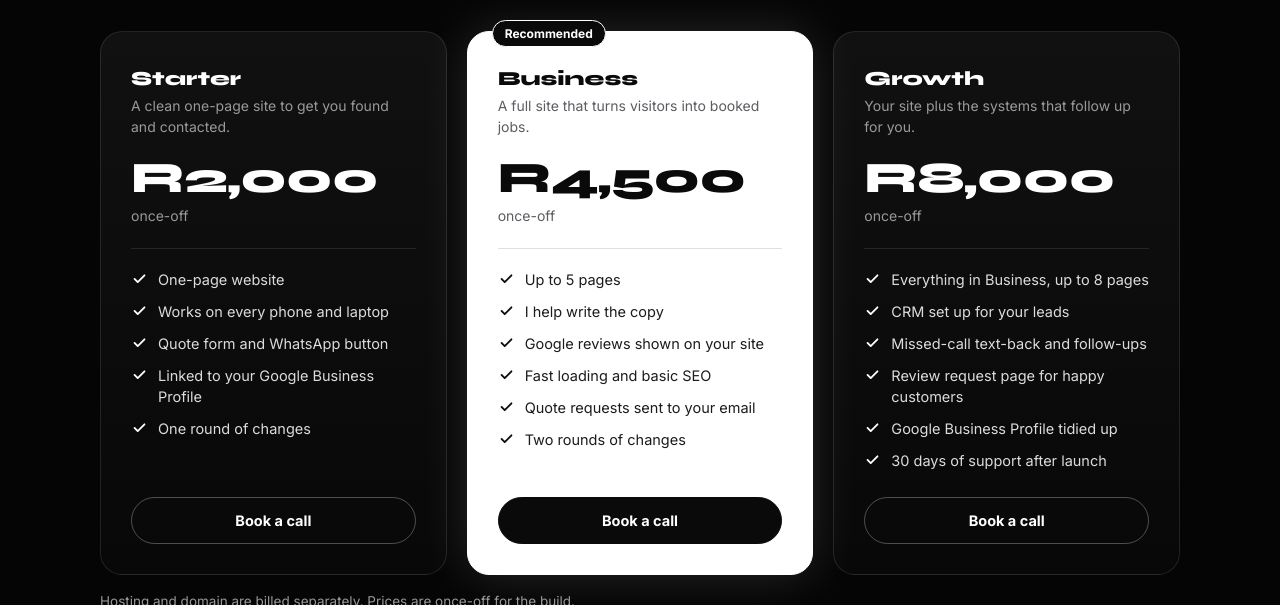
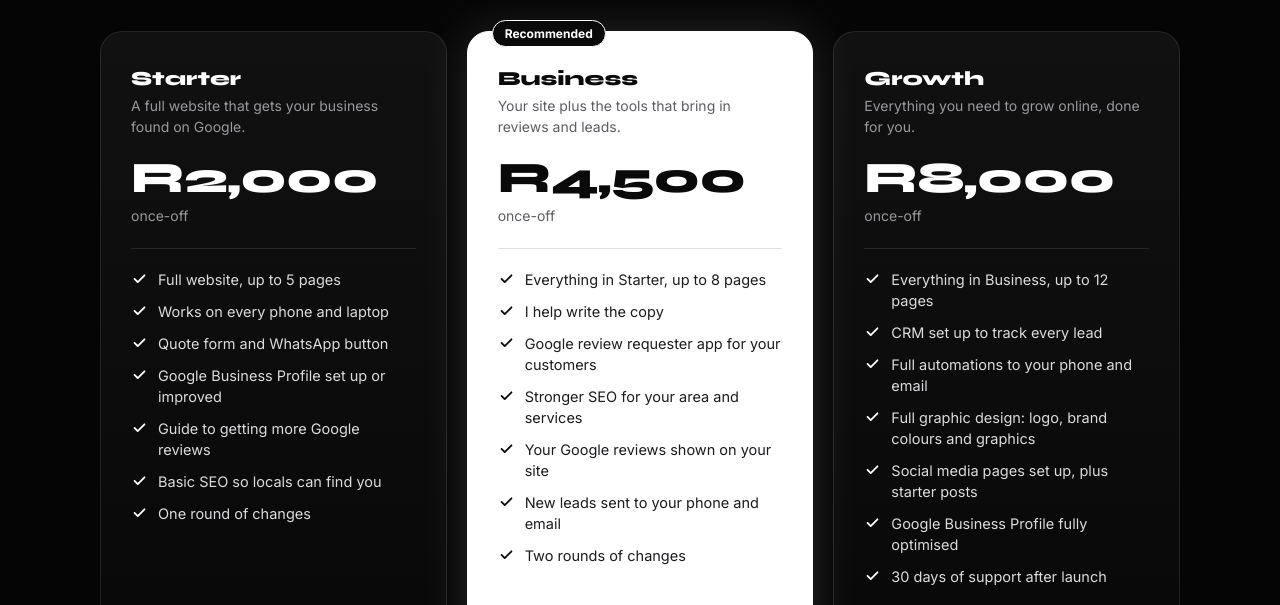
Before and after one commit to wst7figs/jp-bookedtobuilt, a plain HTML site: page index.html in a window 1280 px wide. Shown: the part 2849-3454 px from the top of the page. Drawn offline with Linux system fonts and the light colour scheme.

Commit message:
Pricing: more value in every package (full site from R2,000, review app, automations, design)
Co-Authored-By: Claude Opus 5.5 <noreply@anthropic.com>

```diff
--- a/index.html
+++ b/index.html
@@ -1011,13 +1011,15 @@
       <div class="plans">
         <div class="plan">
           <h3 class="plan-name">Starter</h3>
-          <p class="plan-for">A clean one-page site to get you found and contacted.</p>
+          <p class="plan-for">A full website that gets your business found on Google.</p>
           <p class="plan-price"><b>R2,000</b><span>once-off</span></p>
           <ul>
-            <li><svg viewBox="0 0 24 24" aria-hidden="true"><path d="M5 12.5l4.5 4.5L19 7.5"/></svg>One-page website</li>
+            <li><svg viewBox="0 0 24 24" aria-hidden="true"><path d="M5 12.5l4.5 4.5L19 7.5"/></svg>Full website, up to 5 pages</li>
             <li><svg viewBox="0 0 24 24" aria-hidden="true"><path d="M5 12.5l4.5 4.5L19 7.5"/></svg>Works on every phone and laptop</li>
             <li><svg viewBox="0 0 24 24" aria-hidden="true"><path d="M5 12.5l4.5 4.5L19 7.5"/></svg>Quote form and WhatsApp button</li>
-            <li><svg viewBox="0 0 24 24" aria-hidden="true"><path d="M5 12.5l4.5 4.5L19 7.5"/></svg>Linked to your Google Business Profile</li>
+            <li><svg viewBox="0 0 24 24" aria-hidden="true"><path d="M5 12.5l4.5 4.5L19 7.5"/></svg>Google Business Profile set up or improved</li>
+            <li><svg viewBox="0 0 24 24" aria-hidden="true"><path d="M5 12.5l4.5 4.5L19 7.5"/></svg>Guide to getting more Google reviews</li>
+            <li><svg viewBox="0 0 24 24" aria-hidden="true"><path d="M5 12.5l4.5 4.5L19 7.5"/></svg>Basic SEO so locals can find you</li>
             <li><svg viewBox="0 0 24 24" aria-hidden="true"><path d="M5 12.5l4.5 4.5L19 7.5"/></svg>One round of changes</li>
           </ul>
           <a class="plan-btn" href="book.html">Book a call</a>
@@ -1025,28 +1027,30 @@
         <div class="plan is-pick">
           <span class="plan-flag">Recommended</span>
           <h3 class="plan-name">Business</h3>
-          <p class="plan-for">A full site that turns visitors into booked jobs.</p>
+          <p class="plan-for">Your site plus the tools that bring in reviews and leads.</p>
           <p class="plan-price"><b>R4,500</b><span>once-off</span></p>
           <ul>
-            <li><svg viewBox="0 0 24 24" aria-hidden="true"><path d="M5 12.5l4.5 4.5L19 7.5"/></svg>Up to 5 pages</li>
+            <li><svg viewBox="0 0 24 24" aria-hidden="true"><path d="M5 12.5l4.5 4.5L19 7.5"/></svg>Everything in Starter, up to 8 pages</li>
             <li><svg viewBox="0 0 24 24" aria-hidden="true"><path d="M5 12.5l4.5 4.5L19 7.5"/></svg>I help write the copy</li>
-            <li><svg viewBox="0 0 24 24" aria-hidden="true"><path d="M5 12.5l4.5 4.5L19 7.5"/></svg>Google reviews shown on your site</li>
-            <li><svg viewBox="0 0 24 24" aria-hidden="true"><path d="M5 12.5l4.5 4.5L19 7.5"/></svg>Fast loading and basic SEO</li>
-            <li><svg viewBox="0 0 24 24" aria-hidden="true"><path d="M5 12.5l4.5 4.5L19 7.5"/></svg>Quote requests sent to your email</li>
+            <li><svg viewBox="0 0 24 24" aria-hidden="true"><path d="M5 12.5l4.5 4.5L19 7.5"/></svg>Google review requester app for your customers</li>
+            <li><svg viewBox="0 0 24 24" aria-hidden="true"><path d="M5 12.5l4.5 4.5L19 7.5"/></svg>Stronger SEO for your area and services</li>
+            <li><svg viewBox="0 0 24 24" aria-hidden="true"><path d="M5 12.5l4.5 4.5L19 7.5"/></svg>Your Google reviews shown on your site</li>
+            <li><svg viewBox="0 0 24 24" aria-hidden="true"><path d="M5 12.5l4.5 4.5L19 7.5"/></svg>New leads sent to your phone and email</li>
             <li><svg viewBox="0 0 24 24" aria-hidden="true"><path d="M5 12.5l4.5 4.5L19 7.5"/></svg>Two rounds of changes</li>
           </ul>
           <a class="plan-btn" href="book.html">Book a call</a>
         </div>
         <div class="plan">
           <h3 class="plan-name">Growth</h3>
-          <p class="plan-for">Your site plus the systems that follow up for you.</p>
+          <p class="plan-for">Everything you need to grow online, done for you.</p>
           <p class="plan-price"><b>R8,000</b><span>once-off</span></p>
           <ul>
-            <li><svg viewBox="0 0 24 24" aria-hidden="true"><path d="M5 12.5l4.5 4.5L19 7.5"/></svg>Everything in Business, up to 8 pages</li>
-            <li><svg viewBox="0 0 24 24" aria-hidden="true"><path d="M5 12.5l4.5 4.5L19 7.5"/></svg>CRM set up for your leads</li>
-            <li><svg viewBox="0 0 24 24" aria-hidden="true"><path d="M5 12.5l4.5 4.5L19 7.5"/></svg>Missed-call text-back and follow-ups</li>
-            <li><svg viewBox="0 0 24 24" aria-hidden="true"><path d="M5 12.5l4.5 4.5L19 7.5"/></svg>Review request page for happy customers</li>
-            <li><svg viewBox="0 0 24 24" aria-hidden="true"><path d="M5 12.5l4.5 4.5L19 7.5"/></svg>Google Business Profile tidied up</li>
+            <li><svg viewBox="0 0 24 24" aria-hidden="true"><path d="M5 12.5l4.5 4.5L19 7.5"/></svg>Everything in Business, up to 12 pages</li>
+            <li><svg viewBox="0 0 24 24" aria-hidden="true"><path d="M5 12.5l4.5 4.5L19 7.5"/></svg>CRM set up to track every lead</li>
+            <li><svg viewBox="0 0 24 24" aria-hidden="true"><path d="M5 12.5l4.5 4.5L19 7.5"/></svg>Full automations to your phone and email</li>
+            <li><svg viewBox="0 0 24 24" aria-hidden="true"><path d="M5 12.5l4.5 4.5L19 7.5"/></svg>Full graphic design: logo, brand colours and graphics</li>
+            <li><svg viewBox="0 0 24 24" aria-hidden="true"><path d="M5 12.5l4.5 4.5L19 7.5"/></svg>Social media pages set up, plus starter posts</li>
+            <li><svg viewBox="0 0 24 24" aria-hidden="true"><path d="M5 12.5l4.5 4.5L19 7.5"/></svg>Google Business Profile fully optimised</li>
             <li><svg viewBox="0 0 24 24" aria-hidden="true"><path d="M5 12.5l4.5 4.5L19 7.5"/></svg>30 days of support after launch</li>
           </ul>
           <a class="plan-btn" href="book.html">Book a call</a>
```
